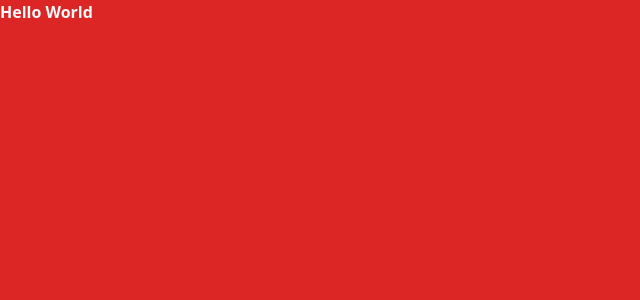
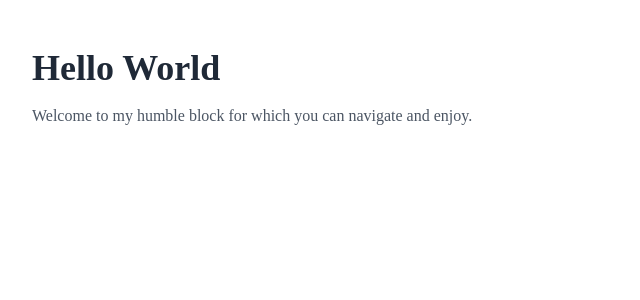
Before and after one commit to ndidodley/news_pool, a Next.js app: page / in a window 1280 px wide. Shown: the top 300 px of the page, without its empty margins (0-640 px from the left). Built offline with nearby package versions, Linux system fonts and the light colour scheme.

Commit message:
Setup base navigation betweeb the pages and made base skeleton
Issue:#1

```diff
--- a/pages/index.js
+++ b/pages/index.js
@@ -3,8 +3,11 @@ import Image from 'next/image'
 
 export default function Home() {
   return (
-    <div className='w-screen h-screen bg-red-600'>
-      <h1 className='font-bold text-gray-50'>Hello World</h1>
+    <div className='w-screen h-screen bg-gray font-body p-8'>
+      <h1 className='font-bold text-gray-800 text-4xl py-4'>Hello World</h1>
+        <p className="text-base text-body text-gray-600">
+            Welcome to my humble block for which you can navigate and enjoy.
+        </p>
     </div>
   )
 }
--- a/styles/output.css
+++ b/styles/output.css
@@ -558,12 +558,34 @@ video {
   --tw-backdrop-sepia:  ;
 }
 
+.m-auto {
+  margin: auto;
+}
+
+.my-4 {
+  margin-top: 1rem;
+  margin-bottom: 1rem;
+}
+
+.block {
+  display: block;
+}
+
 .h-screen {
   height: 100vh;
 }
 
+.h-64 {
+  height: 16rem;
+}
+
 .w-screen {
   width: 100vw;
+}
+
+.bg-gray-100 {
+  --tw-bg-opacity: 1;
+  background-color: rgb(243 244 246 / var(--tw-bg-opacity));
 }
 
 .bg-red-600 {
@@ -571,9 +593,35 @@ video {
   background-color: rgb(220 38 38 / var(--tw-bg-opacity));
 }
 
+.p-8 {
+  padding: 2rem;
+}
+
+.py-4 {
+  padding-top: 1rem;
+  padding-bottom: 1rem;
+}
+
+.text-center {
+  text-align: center;
+}
+
+.font-heading {
+  font-family: Montserrat;
+}
+
+.font-body {
+  font-family: Poppins;
+}
+
 .text-2xl {
   font-size: 1.5rem;
   line-height: 2rem;
+}
+
+.text-4xl {
+  font-size: 2.25rem;
+  line-height: 2.5rem;
 }
 
 .text-base {
@@ -589,3 +637,23 @@ video {
   --tw-text-opacity: 1;
   color: rgb(249 250 251 / var(--tw-text-opacity));
 }
+
+.text-gray-800 {
+  --tw-text-opacity: 1;
+  color: rgb(31 41 55 / var(--tw-text-opacity));
+}
+
+.text-gray-500 {
+  --tw-text-opacity: 1;
+  color: rgb(107 114 128 / var(--tw-text-opacity));
+}
+
+.text-blue-500 {
+  --tw-text-opacity: 1;
+  color: rgb(59 130 246 / var(--tw-text-opacity));
+}
+
+.text-gray-600 {
+  --tw-text-opacity: 1;
+  color: rgb(75 85 99 / var(--tw-text-opacity));
+}
--- a/tailwind.config.js
+++ b/tailwind.config.js
@@ -2,7 +2,12 @@
 module.exports = {
   content: ['./pages/**/*.{html,js}'],
   theme: {
+    fontFamily:{
+      'heading': ['Montserrat'],
+      'body': ['Poppins']
+    },
     extend: {},
+
   },
   plugins: [],
 }
```
Also changed, not shown: components/header.js (added, +9 -0 lines), pages/404.js (+21 -0 lines), pages/about.js (+14 -0 lines), pages/archives.js (+14 -0 lines), pages/contact.js (+14 -0 lines), components/footer.js (added), pages/posts/[post].js (added), pages/posts/post2.js (deleted), pages/posts/post3.js (deleted).
